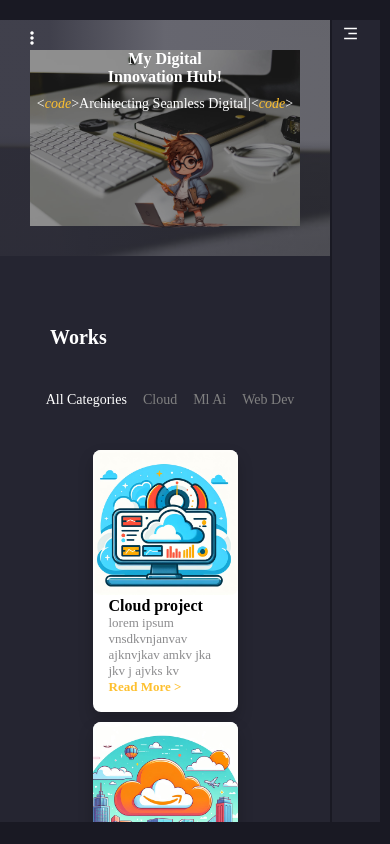
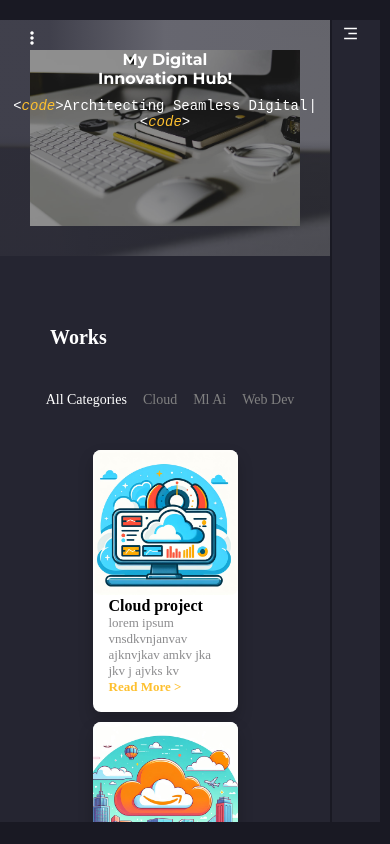
Before and after one commit to Light0Yagami/Portfolio-Ayush_Negi, a React (Create React App) app: page / in a window 390 px wide. Built offline with nearby package versions, Linux system fonts and the light colour scheme.

Commit message:
header css, img position

```diff
--- a/src/component/header/header.css
+++ b/src/component/header/header.css
@@ -26,11 +26,14 @@
     width: 100%;
     position: absolute;
     padding-left: 30px;
+    font-family: var(--font-family);
+    font-weight: 800;
 
 }
 
 .header_container-title h1{
     color: var(--color-title);
+    font-size: 46px;
 }
 
 
@@ -39,8 +42,10 @@
 
     margin-top: 20px;
     color: var(--color-title);
-    font-size: 1.6rem;
+    font-size: 1rem;
     color: #fff;
+    font-weight: 100;
+    font-family:"Courier Prime", monospace;
 }
 
 
@@ -72,11 +77,19 @@
     font-weight: 600;
 }
 
-.header_container-img{
+.header_container-img {
     position: absolute;
     right: 20%;
     top: -80px;
 }
+
+/* Hide the image on screens smaller than 1024px wide */
+@media screen and (max-width: 1024px) {
+    .header_container-img {
+        display: none;
+    }
+}
+
 
 
 
```
